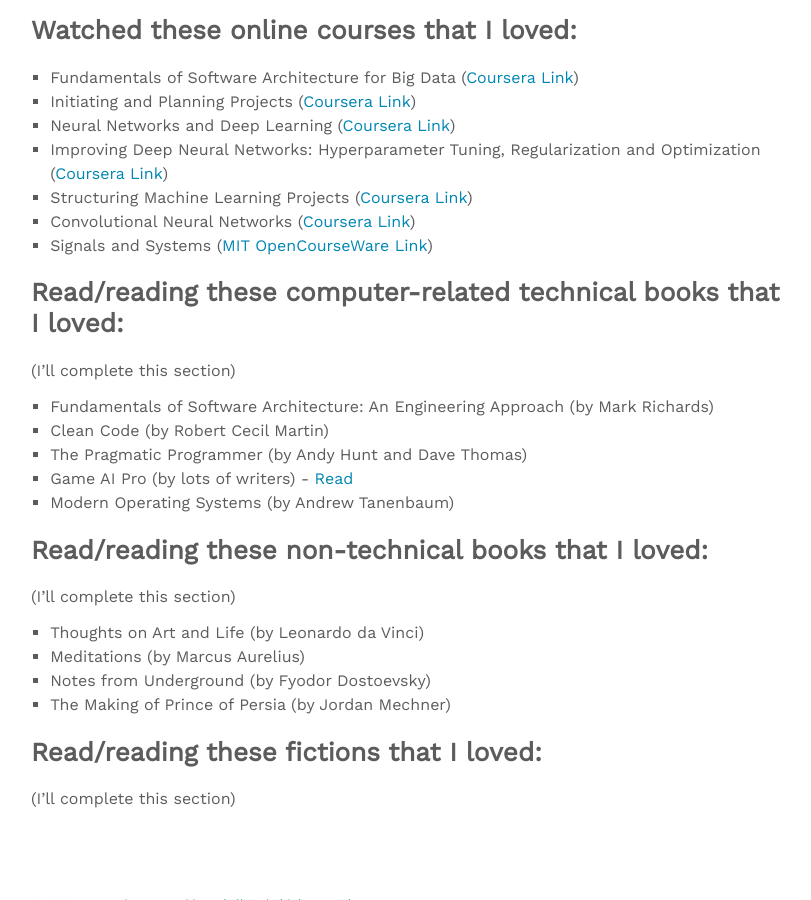
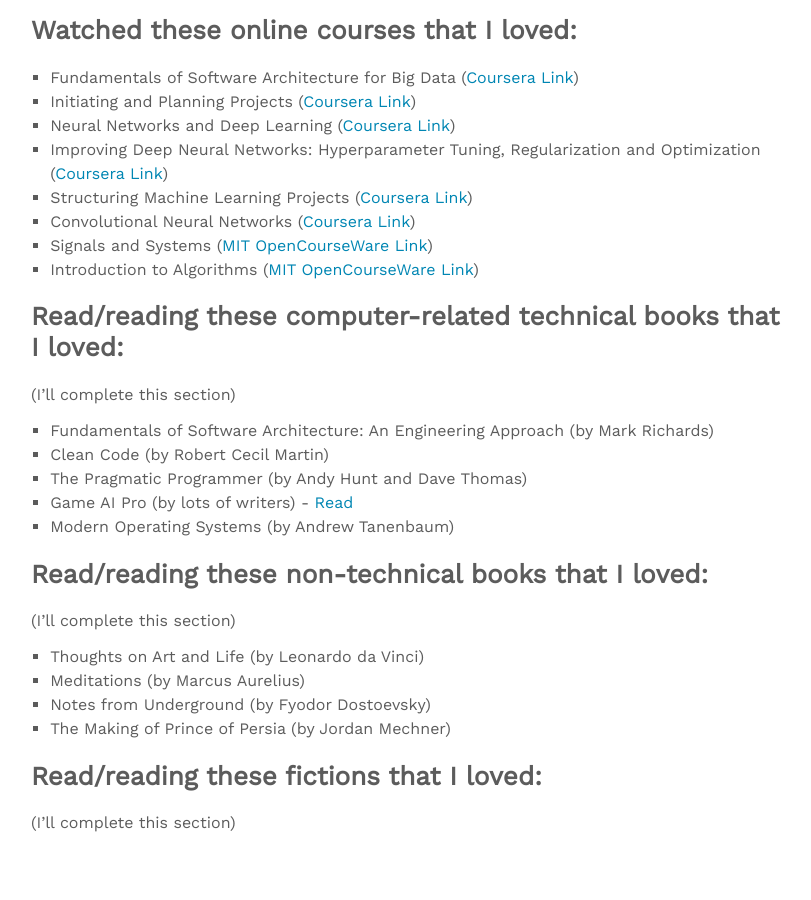
Before and after one commit to amuuu/amuuu.github.io, a Jekyll site: the page built from about.md, in a window 1280 px wide and 900 px high, scrolled down 1847 px. Shown: the whole window, without its empty margins (233-1044 px from the left). Built offline with Jekyll 4.4.1, drawn with Linux system fonts in a browser that asks for light colours; nearby versions of some CDN libraries.

Commit message:
Update about.md

```diff
--- a/about.md
+++ b/about.md
@@ -72,6 +72,7 @@
 - Structuring Machine Learning Projects ([Coursera Link](https://www.coursera.org/learn/machine-learning-projects?specialization=deep-learning))
 - Convolutional Neural Networks ([Coursera Link](https://www.coursera.org/learn/convolutional-neural-networks?specialization=deep-learning))
 - Signals and Systems ([MIT OpenCourseWare Link](https://ocw.mit.edu/courses/res-6-007-signals-and-systems-spring-2011/))
+- Introduction to Algorithms ([MIT OpenCourseWare Link](https://ocw.mit.edu/courses/6-006-introduction-to-algorithms-spring-2020/))
 
 ## Read/reading these computer-related technical books that I loved:
 (I'll complete this section)
```
